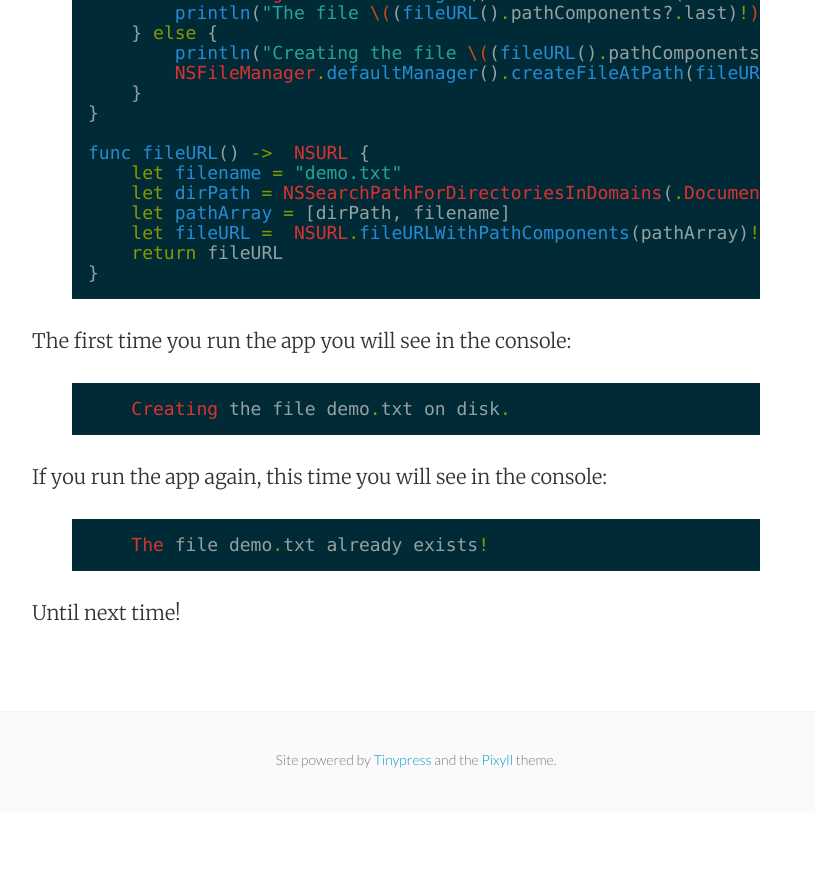
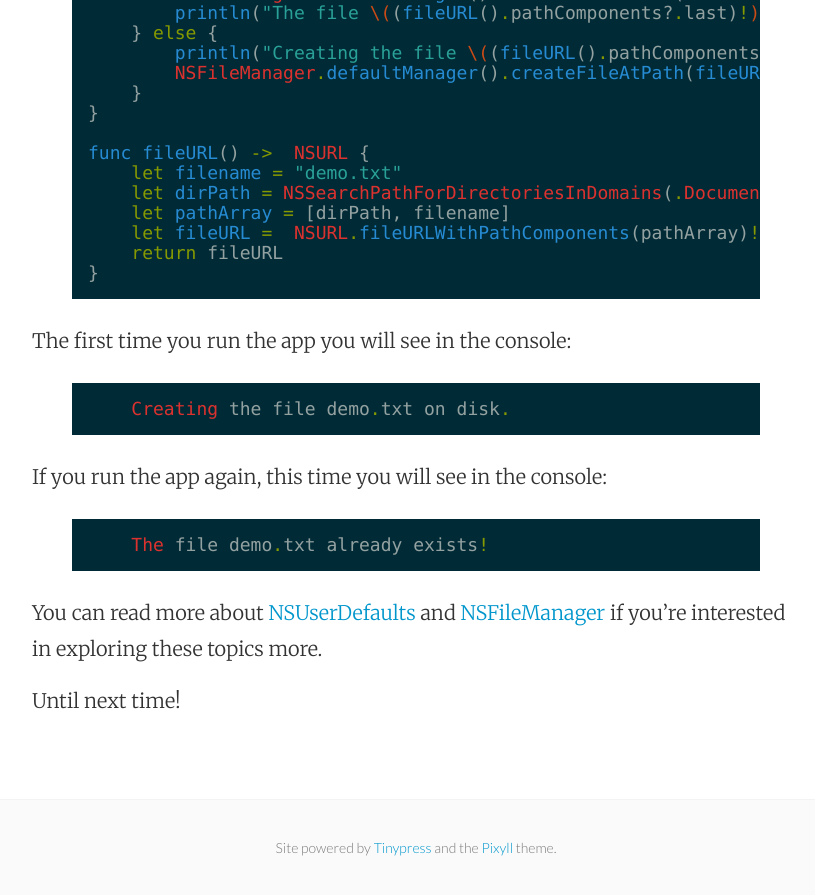
Before and after one commit to mhorga/mhorga.github.io, a Jekyll site: the page built from _posts/2015-08-20-ios-persistence-with-nsuserdefaults.markdown, in a window 1280 px wide and 900 px high, scrolled down 1780 px. Shown: the top 895 px of the window, without its empty margins (224-1039 px from the left). Built offline with Jekyll 4.4.1, drawn with Linux system fonts in a browser that asks for light colours; before the commit the page ends 2592 px from its top, so only the background shows below that.

Commit message:
Post update: iOS persistence with NSUserDefaults

```diff
--- a/_posts/2015-08-20-ios-persistence-with-nsuserdefaults.markdown
+++ b/_posts/2015-08-20-ios-persistence-with-nsuserdefaults.markdown
@@ -57,4 +57,6 @@ If you run the app again, this time you will see in the console:
     The file demo.txt already exists!
 {% endhighlight %}
 
+You can read more about [NSUserDefaults](https://developer.apple.com/library/ios/documentation/Cocoa/Reference/Foundation/Classes/NSUserDefaults_Class/) and [NSFileManager](https://developer.apple.com/library/ios/documentation/FileManagement/Conceptual/FileSystemProgrammingGuide/FileSystemOverview/FileSystemOverview.html) if you're interested in exploring these topics more.
+
 Until next time!
```
